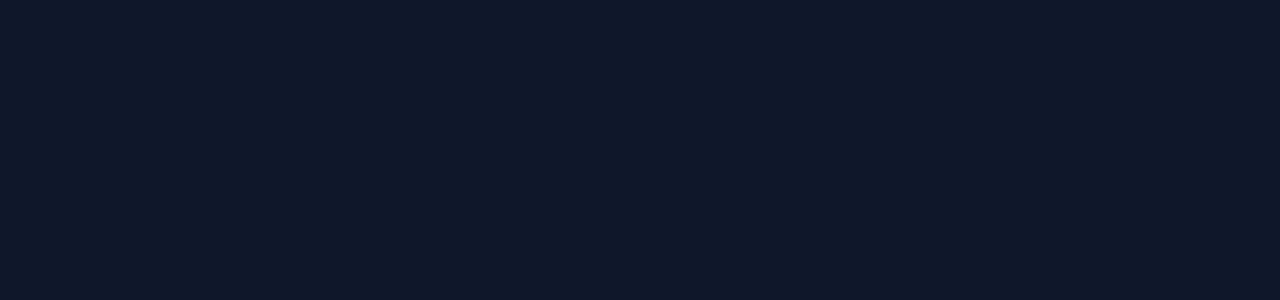
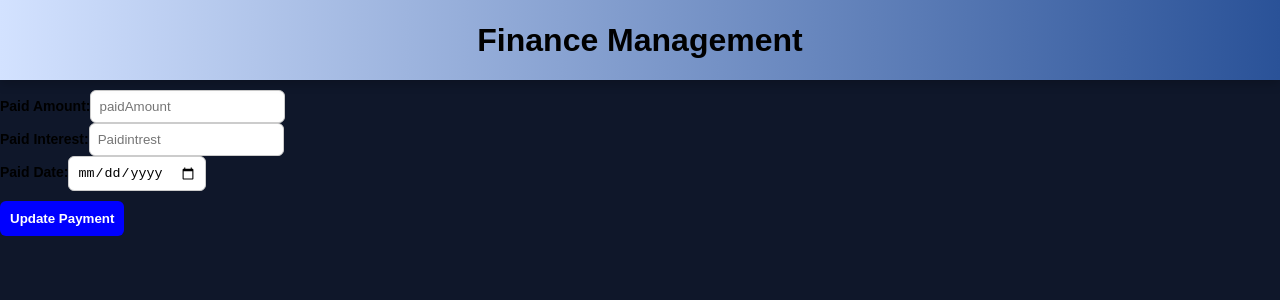
Before and after one commit to PRAVEEN-D194/finance-management, a React (Create React App) app in the folder frontend/: page /updatepayment/1 in a window 1280 px wide. Before the commit this address had no page. Shown: the top 300 px of the page. Built offline with nearby package versions, Linux system fonts and the light colour scheme; no server answers.

Commit message:
update added

```diff
--- a/frontend/src/App.js
+++ b/frontend/src/App.js
@@ -1,4 +1,4 @@
-
+import Updatepayment from './components/Updatepayment';
 import './App.css';
 import CustomerPayment from './pages/CustomerPayment';
 import Home from './pages/Home';
@@ -18,6 +18,7 @@
             <Route path='/payment/:id' element={<CustomerPayment/>}></Route>
             <Route path='/pdf/:id' element={<CustomerPayment/>}></Route>
             <Route path='/update/:id' element={<Updatecustomer/>}></Route>
+            <Route path='/updatepayment/:id' element={<Updatepayment/>}></Route>
           </Routes>
         </div>
       </Router>
--- /dev/null
+++ b/frontend/src/components/Updatepayment.js
@@ -0,0 +1,79 @@
+//updatepayment page
+
+
+import axios from "axios";
+import { useState, useEffect } from "react"
+import Swal from "sweetalert2";
+import { useParams } from "react-router-dom";
+import { Navigate, useNavigate } from "react-router-dom";
+
+
+export default function Updatepayment(){
+    const navigate = useNavigate();
+    const [payment, setpayment] = useState({});
+    const { id } = useParams();
+    const onset = (e)=>{
+        const name = e.target.name;
+        setpayment((prev)=>{
+            return{...prev, [name] : e.target.value}
+        })
+    }
+
+    useEffect(()=>{
+    const getpayment = async ()=>{
+
+        const c = await axios.get(`${process.env.REACT_APP_API_URL}/singlepay/${id}`);
+        setpayment(c.data.payment);
+    }
+    getpayment();
+    }, [id])
+
+
+    const onclic = async (e)=>{
+        e.preventDefault();
+        try{
+            const customer = await axios.get(`${process.env.REACT_APP_API_URL}/customer/${payment.customerId}`);
+            if(customer.data.customer.remainingAmount <= 0 || customer.data.customer.remainingAmount + payment.paidAmount < 0){
+            Swal.fire({
+                icon: "warning",
+                title: "Customer fininsh the barrowed amount or pay more then amount",
+            text: "Customer paid Full amount OR Customer paid more then  Total amount"
+                }).then((result) => {
+                    if (result.isConfirmed) {
+                    navigate(-1);
+                    }
+                });
+            }else{
+
+            const res = await axios.put(`${process.env.REACT_APP_API_URL}/payment/${id}`, payment);
+            Swal.fire({
+                icon: "success",
+                title: "Payment Updated",
+                text: "Payment Updated successfully"
+                }).then((result) => {
+                   if (result.isConfirmed) {
+                    navigate(-1);
+                }
+           })
+            }
+        }catch(err){
+            console.log(err);
+        }
+    }
+
+    return(
+        <>
+        <header>
+        <h1>Finance Management</h1>
+    </header>
+        <div class="p-container">
+        <div className="pay">
+            <div><label>Paid Amount:</label><input type="number" placeholder="paidAmount" name="paidAmount" onChange={onset} value={payment.paidAmount || ""}></input></div>
+            <div><label>Paid Interest:</label><input type="number" placeholder="Paidintrest" name="Paidinterest" onChange={onset} value={payment.Paidinterest || ""}></input></div>
+            <div><label>Paid Date:</label><input type="date" placeholder="paidDate" name="paidDate" onChange={onset} value={payment.paidDate?.split("T")[0] || ""}></input></div>
+            <button onClick={onclic}>Update Payment</button>
+        </div>
+        </div>
+        </>
+    )
+}
```
